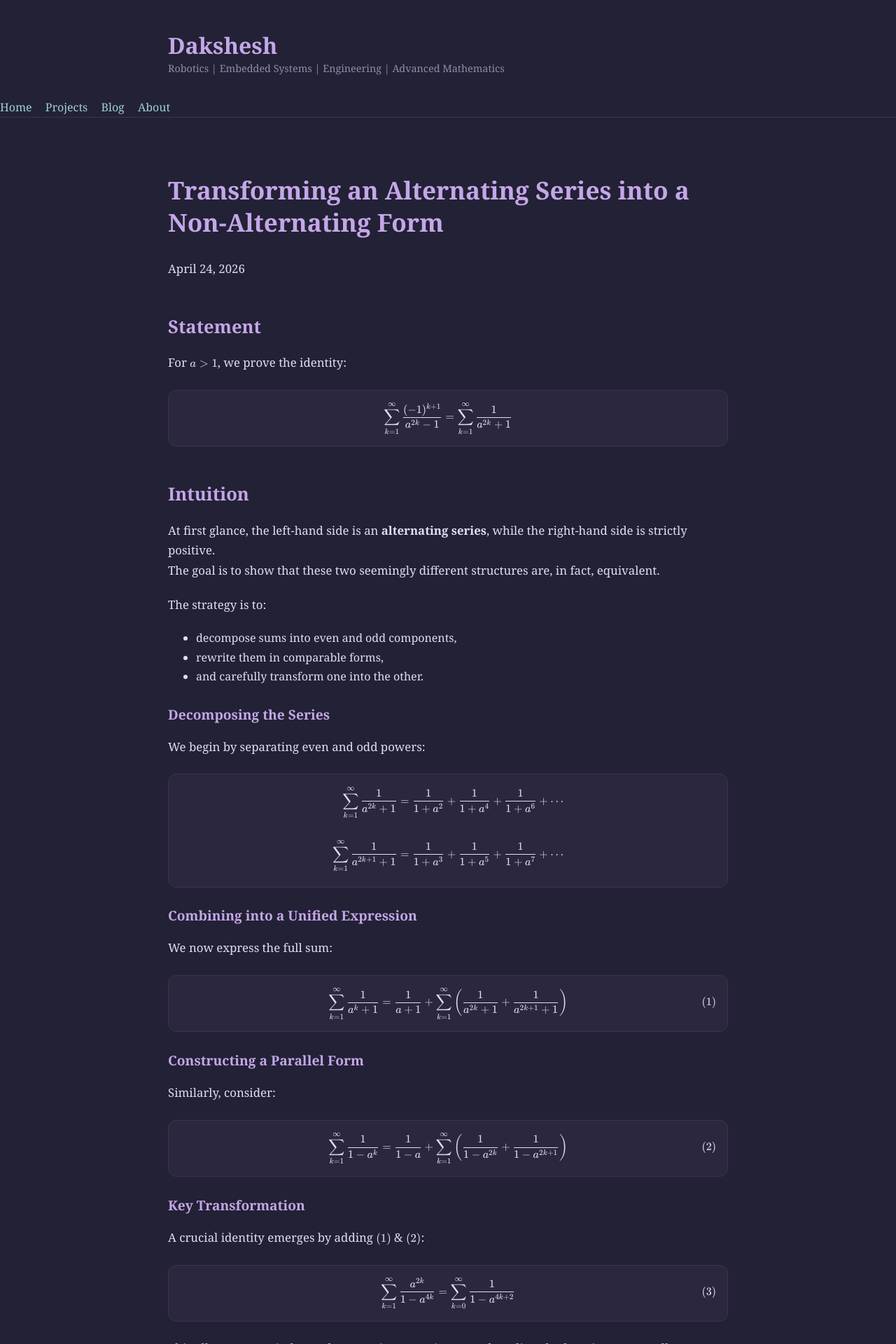
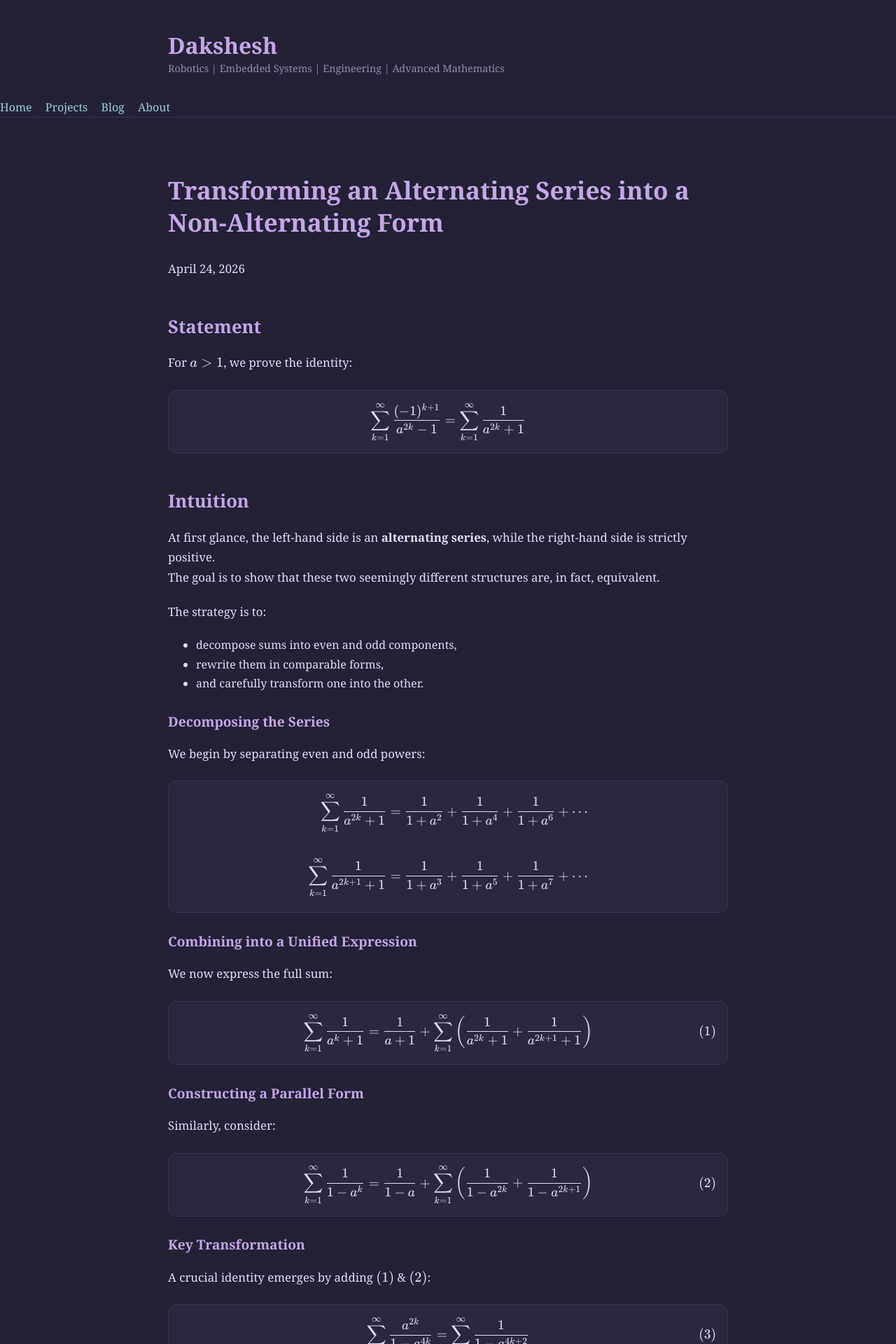
Before and after one commit to IronMan1405/IronMan1405.github.io, a Jekyll site: the page built from _posts/2026-04-24-alternating-series-identity.md, in a window 1280 px wide. Shown: the top 1920 px of the page at 70% size. Built offline with Jekyll 4.4.1, drawn with Linux system fonts in a browser that asks for light colours.

Commit message:
disable .katex

```diff
--- a/assets/css/style.css
+++ b/assets/css/style.css
@@ -129,9 +129,9 @@ main {
   max-width: 100%;
 } */
 
-.katex {
+/* .katex {
   font-size: 1em;
-}
+} */
 
 @media (max-width: 768px) {
 
```
